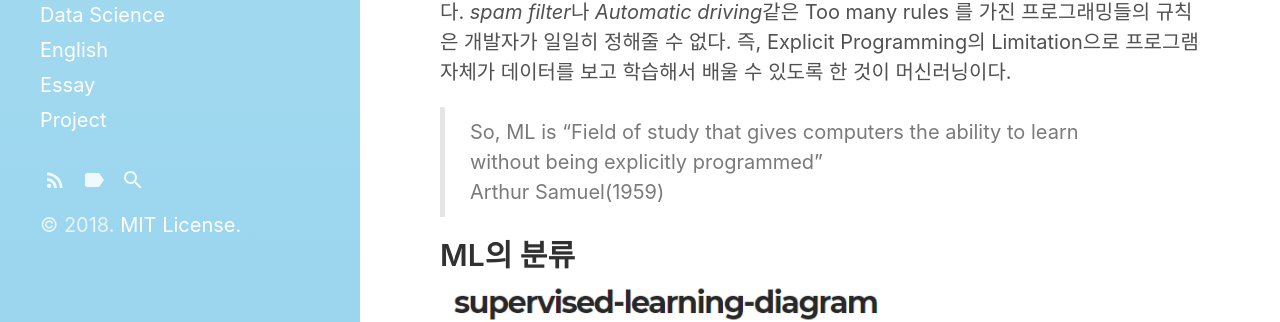
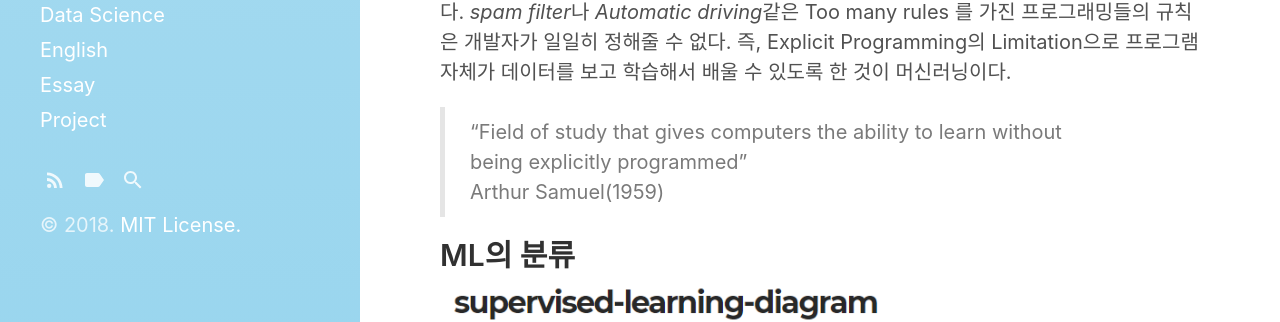
Before and after one commit to vlufoot/vlufoot.github.io, a Jekyll site: the page built from _posts/2018-11-19-ML_1.md, in a window 1280 px wide. Shown: the part 261-583 px from the top of the page. Built offline with Jekyll 4.4.1, drawn with Linux system fonts in a browser that asks for light colours.

Commit message:
Update 2018-11-19-ML_1.md

```diff
--- a/_posts/2018-11-19-ML_1.md
+++ b/_posts/2018-11-19-ML_1.md
@@ -11,7 +11,7 @@ tags:
 ## What is ML?
 기존 프로그래밍은 어떤 환경에서 어떤 입력이 있으면 그에따른 결과물이 나오도록 만들었다. *spam filter*나 *Automatic driving*같은 Too many rules 를 가진 프로그래밍들의 규칙은 개발자가 일일히 정해줄 수 없다. 즉, Explicit Programming의 Limitation으로 프로그램 자체가 데이터를 보고 학습해서 배울 수 있도록 한 것이 머신러닝이다.
 
-> So, ML is "Field of study that gives computers the ability to learn without being explicitly programmed"
+> "Field of study that gives computers the ability to learn without being explicitly programmed"
 > Arthur Samuel(1959)
 
 ## ML의 분류
```
